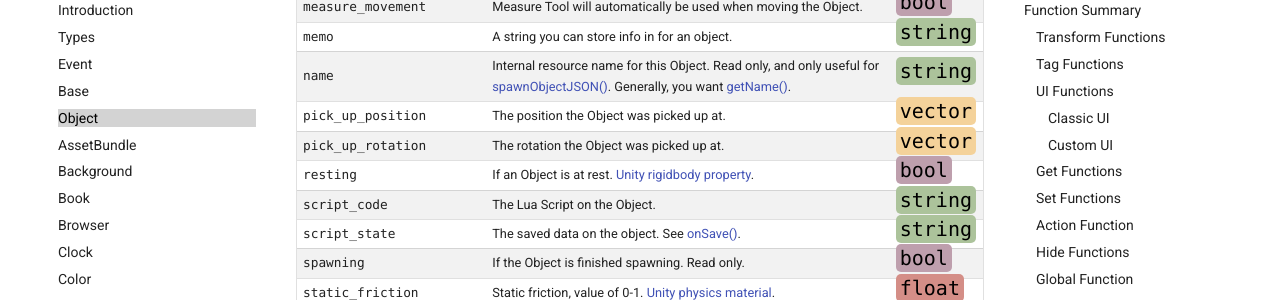
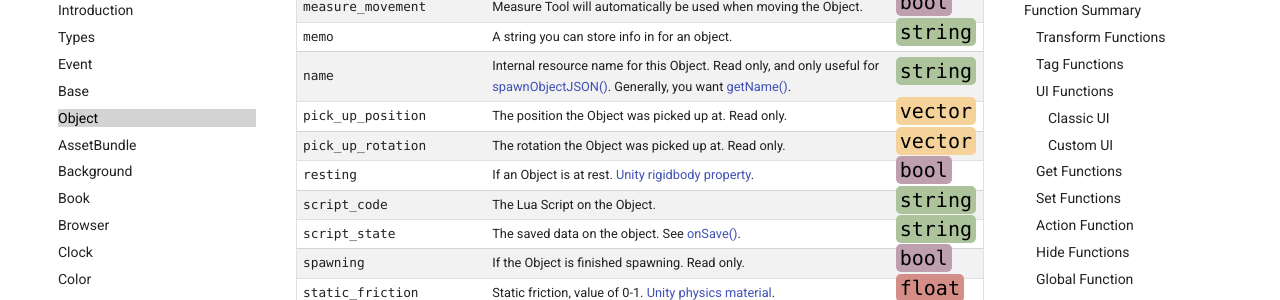
Before and after one commit to Berserk-Games/Tabletop-Simulator-API, an MkDocs documentation site: the page built from docs/object.md, in a window 1280 px wide and 900 px high, scrolled down 1995 px. Shown: the part 152-452 px from the top of the window. Built offline with MkDocs 1.6.1 and Material for MkDocs 9.7.7, drawn with Linux system fonts in a browser that asks for light colours; comment, search, counter and statistics services are not loaded.

Commit message:
pick_up_position & pick_up_rotation are read only.

```diff
--- a/docs/object.md
+++ b/docs/object.md
@@ -39,8 +39,8 @@ Variable | Description | Type
 <a class="anchor" id="measure_movement"></a>measure_movement | Measure Tool will automatically be used when moving the Object. | [<span class="tag boo"></span>](types.md)
 <a class="anchor" id="memo"></a>memo | A string you can store info in for an object. | [<span class="tag str"></span>](types.md)
 <a class="anchor" id="name"></a>name | Internal resource name for this Object. Read only, and only useful for [spawnObjectJSON()](base.md#spawnobjectjson). Generally, you want [getName()](#getname). | [<span class="tag str"></span>](types.md)
-<a class="anchor" id="pick_up_position"></a>pick_up_position | The position the Object was picked up at. | [<span class="tag vec"></span>](types.md#vector)
-<a class="anchor" id="pick_up_rotation"></a>pick_up_rotation | The rotation the Object was picked up at. | [<span class="tag vec"></span>](types.md#vector)
+<a class="anchor" id="pick_up_position"></a>pick_up_position | The position the Object was picked up at. Read only. | [<span class="tag vec"></span>](types.md#vector)
+<a class="anchor" id="pick_up_rotation"></a>pick_up_rotation | The rotation the Object was picked up at. Read only. | [<span class="tag vec"></span>](types.md#vector)
 <a class="anchor" id="resting"></a>resting | If an Object is at rest. [Unity rigidbody property](https://docs.unity3d.com/2019.1/Documentation/Manual/RigidbodiesOverview.html). | [<span class="tag boo"></span>](types.md)
 <a class="anchor" id="script_code"></a>script_code | The Lua Script on the Object. | [<span class="tag str"></span>](types.md)
 <a class="anchor" id="script_state"></a>script_state | The saved data on the object. See [onSave()](event.md#onsave). | [<span class="tag str"></span>](types.md)
```
